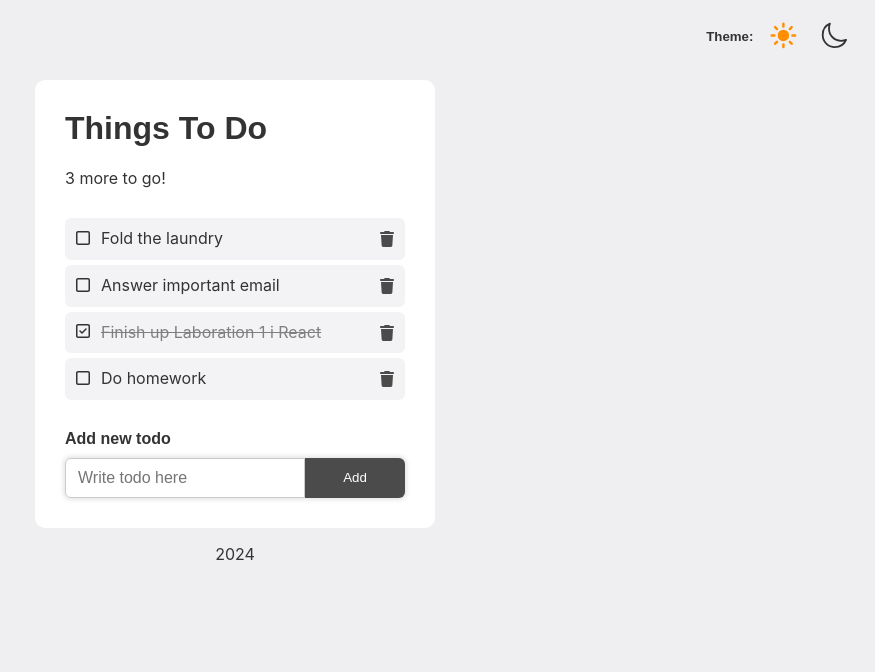
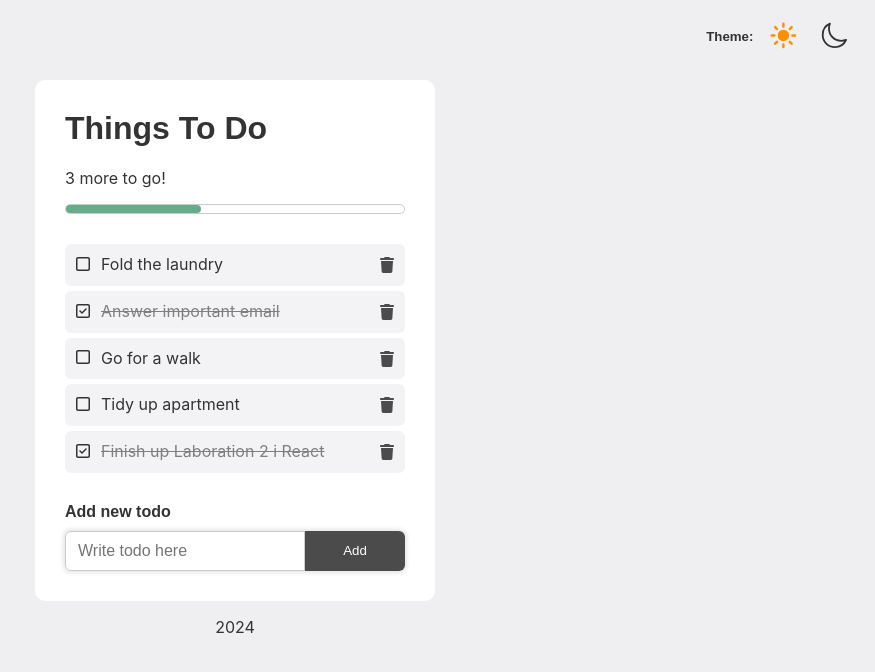
Before and after one commit to johannahornell/react-labb2, a React (Create React App) app: page / in a window 1280 px wide. Shown: the top 672 px of the page, without its empty margins (405-1280 px from the left). Built offline with nearby package versions, Linux system fonts and the light colour scheme; data requests are answered from the project's data file.

Commit message:
useReducer hook

```diff
--- a/db.json
+++ b/db.json
@@ -8,17 +8,22 @@
     {
       "id": "2",
       "text": "Answer important email",
+      "completed": true
+    },
+    {
+      "id": "aefa",
+      "text": "Go for a walk",
       "completed": false
     },
     {
-      "id": "4",
-      "text": "Finish up Laboration 1 i React",
-      "completed": true
+      "id": "b5cd",
+      "text": "Tidy up apartment",
+      "completed": false
     },
     {
-      "id": "f738",
-      "text": "Do homework",
-      "completed": false
+      "id": "29ec",
+      "text": "Finish up Laboration 2 i React",
+      "completed": true
     }
   ]
 }
--- a/src/components/AddTodo.js
+++ b/src/components/AddTodo.js
@@ -25,10 +25,11 @@ const AddTodo = ({ onAdd }) => {
 
     return (
         <StyledAddTodo onSubmit={onSubmit}>
-            <label>Add new todo</label>
+            <label htmlFor="todo">Add new todo</label>
             <div>
                 <input
                     type="text"
+                    id="todo"
                     placeholder="Write todo here"
                     value={text}
                     onChange={(e) => setText(e.target.value)}
--- a/src/components/Header.js
+++ b/src/components/Header.js
@@ -1,17 +1,21 @@
-import { useState, useEffect } from 'react'
+import { useState, useEffect, useReducer } from 'react'
 import PropTypes from 'prop-types'
-import styled from 'styled-components'
+import { StyledHeader } from './styles/Header.styled'
 
-const StyledHeader = styled.header`
-    margin-bottom: 30px;
-
-    h1 {
-        margin-top: 0;
+//Use reducer to set width of progressbar
+const reducer = (progressbar, action) => {
+    switch (action.type) {
+        case 'set_width':
+            return { width: action.payload }
+        default:
+            throw new Error('Error: Unknown action type ' + action.type)
     }
-`
+}
 
 const Header = ({ todoItems }) => {
     const [thingsLeftTodo, setThingsLeftTodo] = useState([])
+    const [amountLeftPercentage, setAmountLeftPercentage] = useState(0)
+    const [progressbar, dispatch] = useReducer(reducer, {})
 
     useEffect(() => {
         const filteredTodoItmes = todoItems.filter(
@@ -19,7 +23,13 @@ const Header = ({ todoItems }) => {
         )
         setThingsLeftTodo(filteredTodoItmes)
 
-    }, [todoItems])
+        const newAmountLeftPercentage =
+            100 - (filteredTodoItmes.length / todoItems.length) * 100
+
+        setAmountLeftPercentage(newAmountLeftPercentage)
+
+        dispatch({ type: 'set_width', payload: amountLeftPercentage })
+    }, [todoItems, amountLeftPercentage])
 
     let text
 
@@ -35,6 +45,9 @@ const Header = ({ todoItems }) => {
         <StyledHeader>
             <h1>Things To Do</h1>
             <p>{text}</p>
+            <div>
+                <span style={{ width: progressbar.width + '%' }}></span>
+            </div>
         </StyledHeader>
     )
 }
--- /dev/null
+++ b/src/components/styles/Header.styled.js
@@ -0,0 +1,24 @@
+import styled from 'styled-components'
+
+export const StyledHeader = styled.header`
+    margin-bottom: 30px;
+
+    h1 {
+        margin-top: 0;
+    }
+
+    div {
+        border: 1px solid ${({ theme }) => theme.colors.inputBorder};
+        border-radius: 10px;
+        height: 10px;
+        width: 100%;
+
+        span {
+            display: block;
+            background-color: #67ab88;
+            height: 100%;
+            border-radius: 10px;
+            transition: 0.4s ease-in-out;
+        }
+    }
+`
```
